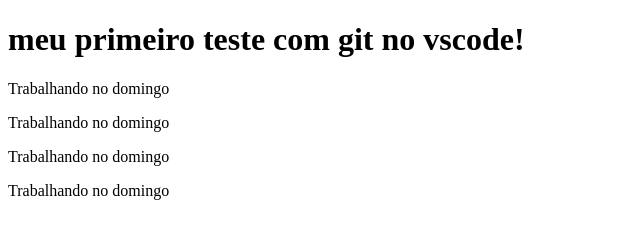
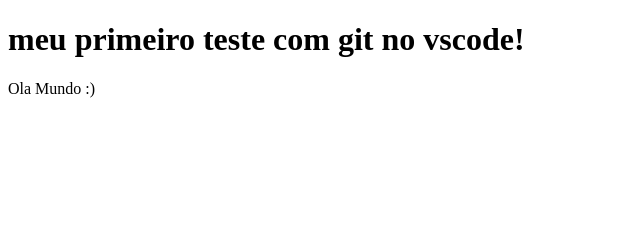
Before and after one commit to RCunha2020/Teste-para-Github, a plain HTML site: page index.html in a window 1280 px wide. Shown: the whole page, without its empty margins (0-640 px from the left). Drawn offline with Linux system fonts and the light colour scheme.

Commit message:
ola mundo

```diff
--- a/index.html
+++ b/index.html
@@ -8,9 +8,6 @@
 </head>
 <body>
     <h1>meu primeiro teste com git no vscode!</h1>
-    <p>Trabalhando no domingo</p>
-    <p>Trabalhando no domingo</p>
-    <p>Trabalhando no domingo</p>
-    <p>Trabalhando no domingo</p>
+    <p>Ola Mundo :)</p>
 </body>
 </html>
```
